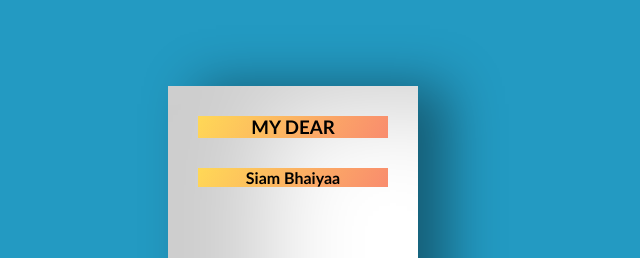
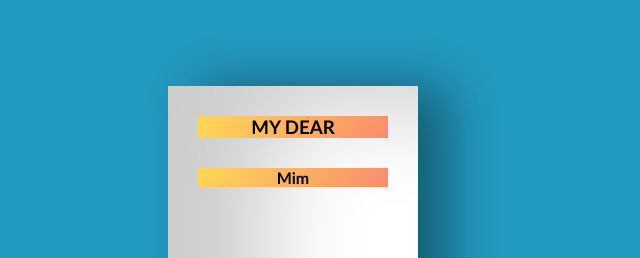
Before and after one commit to coderBelal/wishforyou, a React (Vite) app: page / in a window 1280 px wide. Shown: the part 147-405 px from the top of the page, without its empty margins (347-987 px from the left). Built offline with nearby package versions, Linux system fonts and the light colour scheme.

Commit message:
Update App.jsx

```diff
--- a/src/App.jsx
+++ b/src/App.jsx
@@ -3,7 +3,7 @@ const App = () => {
     <div className="birthdayCard">
       <div className="cardFront">
         <h3 className="happy">MY DEAR </h3>
-          <h4 className="happy">Siam Bhaiyaa </h4>
+          <h4 className="happy"> Mim  </h4>
 
         <div className="balloons">
           <div className="balloon-1" />
@@ -14,11 +14,11 @@ const App = () => {
       </div>
       <div className="cardInside">
         <h3 className="back"></h3>
-        <p>Dear Siam bhaieeeee</p>
+        <p>Dear  Mim</p>
         <p>
 Happy Birthday! On this special day, I want to express how grateful I am to have you in my life. You have always been my support, my confidant, and my elder brother. I cherish all the memories we've made together and look forward to many more.
 </p>
-        <p className="name">your Belal</p>
+        <p className="name">someone</p>
       </div>
     </div>
   );
```
